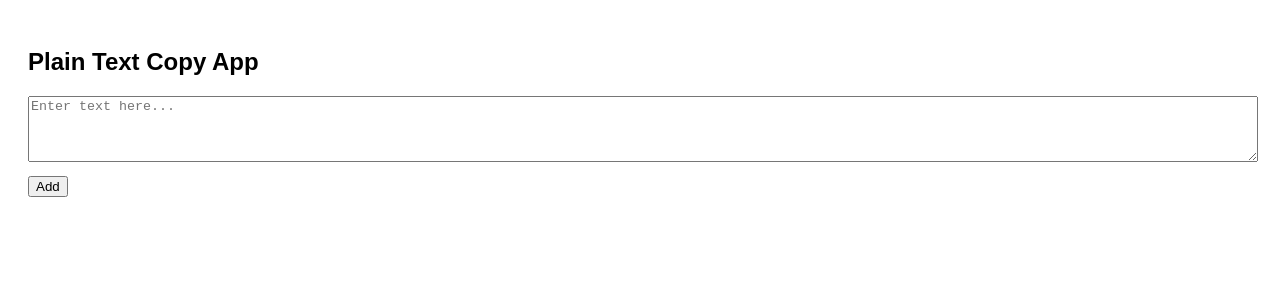
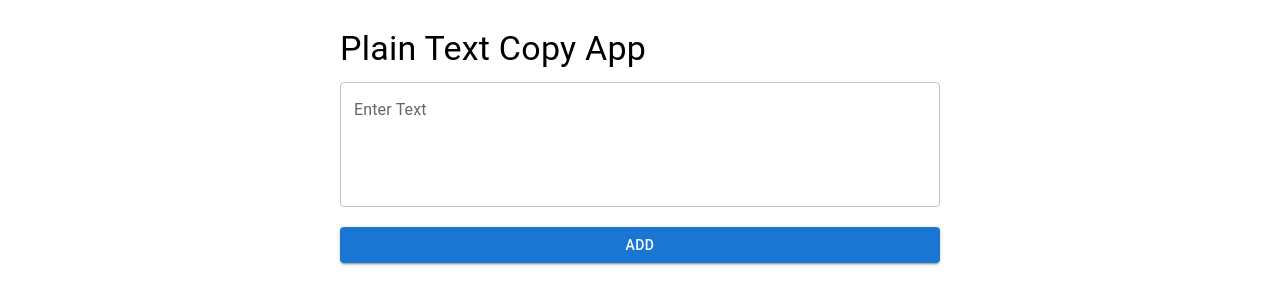
Before and after one commit to sabrinaira/help-desk-form, a React (Vite) app: page / in a window 1280 px wide. Shown: the top 304 px of the page. Built offline with nearby package versions, Linux system fonts and the light colour scheme.

Commit message:
installed MUI and added alt component

```diff
--- a/package.json
+++ b/package.json
@@ -10,6 +10,9 @@
     "preview": "vite preview"
   },
   "dependencies": {
+    "@emotion/react": "^11.14.0",
+    "@emotion/styled": "^11.14.0",
+    "@mui/material": "^6.4.2",
     "react": "^18.3.1",
     "react-dom": "^18.3.1"
   },
--- a/src/App.tsx
+++ b/src/App.tsx
@@ -1,5 +1,5 @@
 import * as React from 'react'
-import HelpDeskForm from './HelpDeskForm'
+import HelpDeskForm from './HelpDeskMUI'
 
 function App() {
 
--- /dev/null
+++ b/src/HelpDeskMUI.tsx
@@ -0,0 +1,60 @@
+import React, { useState } from "react";
+import { Button, TextField, Typography, Box, Paper } from "@mui/material";
+
+const HelpDeskForm: React.FC = () => {
+    const [texts, setTexts] = useState<string[]>([]);
+    const [input, setInput] = useState<string>("");
+
+    const handleAdd = (): void => {
+        if (input.trim()) {
+            setTexts([...texts, input]);
+            setInput("");
+        }
+    };
+
+    const handleCopy = (text: string): void => {
+        navigator.clipboard.writeText(text).then(() => {
+            alert("Copied to clipboard!");
+        }).catch((err) => {
+            console.error("Failed to copy:", err);
+        });
+    };
+
+    return (
+        <Box sx={{ padding: "20px", maxWidth: 600, margin: "auto" }}>
+            <Typography variant="h4" gutterBottom>
+                Plain Text Copy App
+            </Typography>
+
+            <TextField
+                label="Enter Text"
+                variant="outlined"
+                fullWidth
+                multiline
+                rows={4}
+                value={input}
+                onChange={(e) => setInput(e.target.value)}
+                sx={{ marginBottom: "20px" }}
+            />
+
+            <Button variant="contained" color="primary" onClick={handleAdd} sx={{ width: "100%", marginBottom: "20px" }}>
+                Add
+            </Button>
+
+            <Box>
+                {texts.map((text, index) => (
+                    <Paper key={index} sx={{ padding: "10px", marginBottom: "10px", display: "flex", alignItems: "center" }}>
+                        <Typography variant="body1" sx={{ flexGrow: 1, whiteSpace: "pre-wrap" }}>
+                            {text}
+                        </Typography>
+                        <Button variant="outlined" onClick={() => handleCopy(text)} sx={{ marginLeft: "10px" }}>
+                            Copy
+                        </Button>
+                    </Paper>
+                ))}
+            </Box>
+        </Box>
+    );
+};
+
+export default HelpDeskForm;
```
Also changed, not shown: 1 other file (tests, documents, lock files or other folders).
